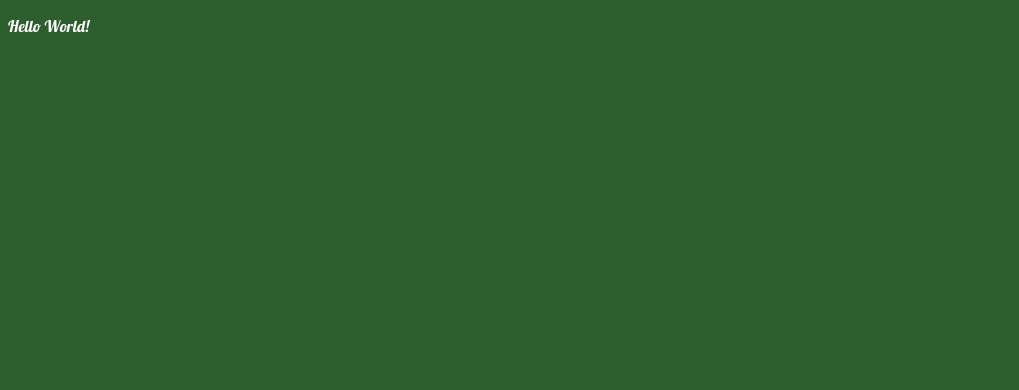
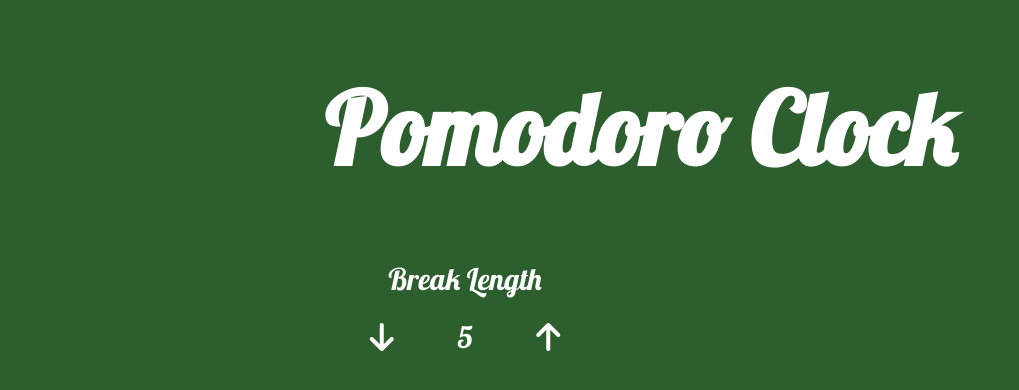
Before and after one commit to tupelobound/pomodoro-clock, a React (Create React App) app: page / in a window 1280 px wide. Shown: the top 390 px of the page, without its empty margins (0-1019 px from the left). Built offline with nearby package versions, Linux system fonts and the light colour scheme; the HTML template or start-up script is replaced by a standard one.

Commit message:
Set initial states and added break controller

```diff
--- a/src/App.js
+++ b/src/App.js
@@ -1,11 +1,28 @@
 import './App.css'
+import Break from './Break'
+import { useState } from 'react'
 
 function App() {
+  // Set initial state
+  const [state, setState]= useState({
+    breakLength: 5,
+    sessionLength: 25,
+    timerTotalSeconds: 25 * 60,
+    timerMinutes: 25,
+    timerSeconds: "00",
+    running: "initialized",
+    color: "white",
+    timerMode: "Session"
+  })
+
+  const handleClick = () => {
+    console.log('Testing')
+  }
+
   return (
-    <div>
-      <p>
-        Hello World!
-      </p>
+    <div id="main">
+      <h1>Pomodoro Clock</h1>
+      <Break length={state.breakLength} click={handleClick} />
     </div>
   )
 }
```
